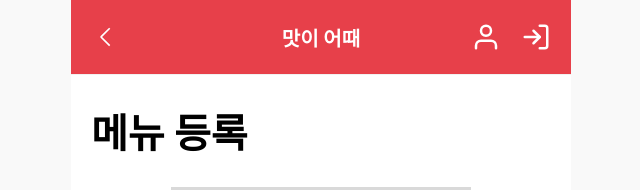
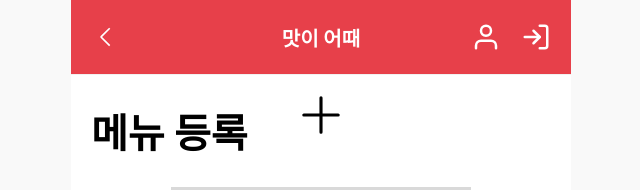
Before and after one commit to prgrms-web-devcourse/Team-Tasty-Masiottae-FE, a Next.js app: page /create-menu in a window 1280 px wide. Shown: the top 190 px of the page, without its empty margins (319-959 px from the left). Built offline with nearby package versions, Linux system fonts and the light colour scheme.

Commit message:
feat: 이미지 업로더 파일 추가

```diff
--- a/pages/create-menu/index.tsx
+++ b/pages/create-menu/index.tsx
@@ -1,5 +1,6 @@
 import Tag from '@components/Tag'
 import styled from '@emotion/styled'
+import ImageUploader from '@components/ImageUploader'
 import { TasteType } from '@customTypes/index'
 import { TASTE_LIST } from '@constants/taste'
 
@@ -16,8 +17,7 @@ const CreateMenu = () => {
   return (
     <FlexContainer>
       <Title>메뉴 등록</Title>
-      <ImageBox></ImageBox>
-      <FileInput type="file"></FileInput>
+      <ImageUploader />
       <TagContainer>
         {TASTE_LIST.map((taste, idx) => (
           <Tag key={idx} name={taste} height={3.2} onClick={handleClick}></Tag>
--- /dev/null
+++ b/src/components/ImageUploader.tsx
@@ -0,0 +1,36 @@
+import styled from '@emotion/styled'
+import { BsPlusLg } from 'react-icons/bs'
+
+const ImageUploader = () => {
+  return (
+    <>
+      <ImageBox htmlFor="image-loader"></ImageBox>
+      <StyledPlus />
+      <FileInput type="file" name="image-loader"></FileInput>
+    </>
+  )
+}
+
+const ImageBox = styled.label`
+  width: 30rem;
+  height: 30rem;
+  background-color: #d9d9d9;
+  &:hover {
+    cursor: pointer;
+  }
+`
+
+const FileInput = styled.input`
+  visibility: hidden;
+`
+const StyledPlus = styled(BsPlusLg)`
+  width: 5rem;
+  height: 5rem;
+  position: absolute;
+  top: 9rem;
+  left: 50%;
+  transform: translateX(-50%);
+  cursor: pointer;
+`
+
+export default ImageUploader
```
